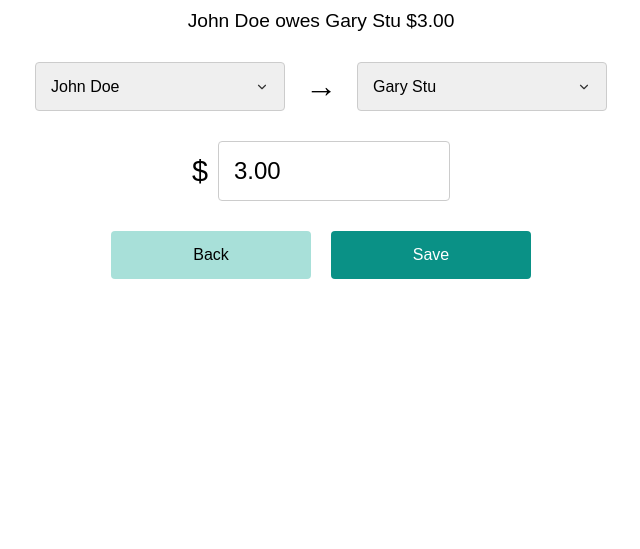
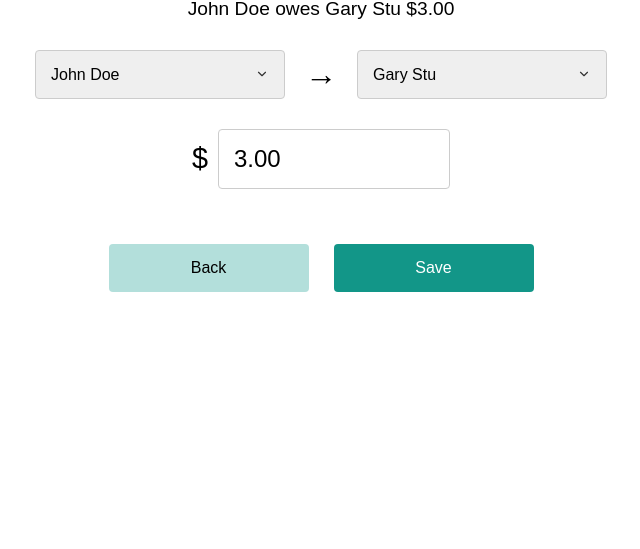
Before and after one commit to Rengark/CSD3156_WHO2PAY, a website: page Who2Pay/public/settle-up.html in a window 1280 px wide. Shown: the part 301-850 px from the top of the page, without its empty margins (319-959 px from the left). Before the commit the page ends 800 px from the top, so only its background shows below. Drawn offline with Linux system fonts and the light colour scheme.

Commit message:
Include common button styles in style-general

```diff
--- a/Who2Pay/public/css/style-general.css
+++ b/Who2Pay/public/css/style-general.css
@@ -0,0 +1,119 @@
+body {
+	font-family: Roboto, sans-serif;
+    display: flex;
+    justify-content: center;
+    align-items: center;
+	margin: auto;
+	padding: 25px;
+}
+
+.main-container {
+    text-align: center;
+    align-items: center;
+    width: 100%;
+    max-width: 70%;
+    padding: 20px;
+}
+
+.column-container {
+	display: flex;
+	flex-direction: column;
+    align-items: center;
+    margin: 0 auto; /* Centers the container */
+	gap: 25px;
+    padding: 25px;
+}
+
+.center-container {
+    display: flex;
+	flex-direction: row;
+    justify-content: center;
+    align-items: center;
+    margin: 0 auto; /* Centers the container */
+    margin-bottom: 25px;
+	gap: 25px;
+    padding: 25px;
+}
+
+
+/* form {
+
+} */
+
+.button-left-right-container {
+	display: flex;
+	justify-content: space-between;
+	align-items: center;
+}
+
+h1 {
+    font-size: 2.5rem;
+    margin-bottom: 20px;
+    color: #333;
+}
+
+.info-text {
+    font-size: 1.2rem;
+    margin-bottom: 30px;
+}
+
+.icon-text {
+    font-size: 2rem;
+    margin: 0 20px;
+}
+
+
+
+
+  /* ------------------- BUTTON STYLES -------------------- */
+
+  /* ----- Default button  settings ----- */
+  button {
+    display: block;
+    padding: 15px 0;
+    width: 100%;
+    max-width: 200px;
+    border: none;
+    border-radius: 4px;
+    cursor: pointer;
+    font-size: 16px;
+    transition: background-color 0.3s, opacity 0.3s;
+  }
+
+  button:disabled {
+    opacity: 0.5;
+    cursor: not-allowed;
+  }
+
+  /* ----- Light green button ----- */
+  button.light-green {
+    background: #B3DFDB;
+    color: black;
+    border: 1px #129688;
+  }
+
+  button.light-green:hover {
+    background: #95D2CC;
+  }
+
+  /* ----- Dark green button ----- */
+  button.dark-green {
+    background: #129688;
+    color: white;
+    border: 1px #0C796B;
+  }
+
+  button.dark-green:hover {
+    background: #087E72;
+  }
+
+  /* ----- Dark red button ----- */
+  button.dark-red {
+    background: #F2413C;
+    color: white;
+    border: 1px #D12D33;
+  }
+
+  button.dark-red:hover {
+    background: #CA2621;
+  }
--- a/Who2Pay/public/css/style-settle-up.css
+++ b/Who2Pay/public/css/style-settle-up.css
@@ -23,12 +23,6 @@ h1 {
 .info-text {
     font-size: 1.2rem;
     margin-bottom: 30px;
-}
-
-.payment-form {
-    display: flex;
-    flex-direction: column;
-    align-items: center;
 }
 
 .dropdown-container {
@@ -60,7 +54,10 @@ select {
 
 .amount-container {
     display: flex;
+	flex-direction: row;
+    justify-content: center;
     align-items: center;
+    margin: 0 auto; /* Centers the container */
     margin-bottom: 30px;
 }
 
@@ -77,30 +74,3 @@ select {
     width: 200px;
     text-align: left;
 }
-
-.buttons-container {
-    display: flex;
-    justify-content: center;
-    gap: 20px;
-    width: 100%;
-}
-
-.btn {
-    padding: 15px 0;
-    width: 100%;
-    max-width: 200px;
-    font-size: 1rem;
-    border: none;
-    border-radius: 4px;
-    cursor: pointer;
-}
-
-.btn-back {
-    background-color: #a8e0d9;
-    color: #000;
-}
-
-.btn-save {
-    background-color: #0a9186;
-    color: white;
-}
--- a/Who2Pay/public/settle-up.html
+++ b/Who2Pay/public/settle-up.html
@@ -4,10 +4,11 @@
     <meta charset="UTF-8">
     <meta name="viewport" content="width=device-width, initial-scale=1.0">
     <title>Settle Up</title>
+    <link rel="stylesheet" href="/css/style-general.css">
     <link rel="stylesheet" href="/css/style-settle-up.css">
 </head>
 <body>
-    <div class="container">
+    <div class="main-container">
         <h1>Settle Up</h1>
         <p class="info-text" id="info-text">John Doe owes Gary Stu $3.00</p>
 
@@ -18,7 +19,7 @@
                     <!-- Additional options can be added dynamically -->
                 </select>
 
-                <div class="arrow">→</div>
+                <div class="icon-text">→</div>
 
                 <select id="person-b">
                     <option value="Gary Stu">Gary Stu</option>
@@ -31,9 +32,9 @@
                 <input type="text" class="amount-input" id="amount" value="2.50" inputmode="decimal">
             </div>
 
-            <div class="buttons-container">
-                <button class="btn btn-back" id="backButton">Back</button>
-                <button class="btn btn-save" id="saveButton">Save</button>
+            <div class="center-container">
+                <button class="light-green" id="backButton">Back</button>
+                <button class="dark-green" id="saveButton">Save</button>
             </div>
         </div>
     </div>
```
